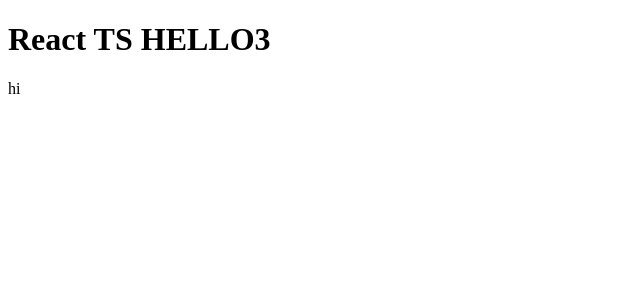
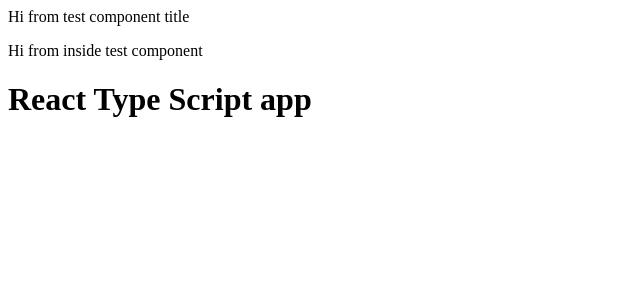
Before and after one commit to maxershov/Max-Ershov-Site, a React app: page / in a window 1280 px wide. Shown: the top 300 px of the page, without its empty margins (0-640 px from the left). Built offline with nearby package versions, Linux system fonts and the light colour scheme; the HTML template or start-up script is replaced by a standard one.

Commit message:
Add ESLint and test component

```diff
--- /dev/null
+++ b/src/components/TestComponent.tsx
@@ -0,0 +1,16 @@
+import * as React from 'react';
+
+export interface TestComponentProps {
+    title?: string
+}
+
+export function TestComponent ({
+    title = "default value",
+}: TestComponentProps){
+    return (
+      <div>
+        {title}
+        <p>Hi from inside test component</p>
+      </div>
+    )
+}
--- a/src/index.tsx
+++ b/src/index.tsx
@@ -1,16 +1,18 @@
-import * as React from 'react';
-import { render } from 'react-dom';
-// import App from './App';
+/* eslint-disable react/prefer-stateless-function */
+import * as React from "react";
+
+import { render } from "react-dom";
+import {TestComponent} from "./components/TestComponent"
 
 class App extends React.Component {
   public render(): React.ReactNode {
     return (
       <div>
-          <h1>React TS HELLO3</h1>
-          <p>hi</p>
+        <TestComponent title="Hi from test component title" />
+        <h1>React Type Script app</h1>
       </div>
     );
   }
 }
 
-render(<App />, document.getElementById('root'));
+render(<App />, document.getElementById("root"));
--- a/tsconfig.json
+++ b/tsconfig.json
@@ -4,7 +4,7 @@
         "sourceMap": true,
         "noImplicitAny": true,
         "module": "commonjs",
-        "target": "es6",
+        "target": "es5",
         "jsx": "react"
     },
     "include": [
--- a/webpack.config.js
+++ b/webpack.config.js
@@ -1,4 +1,6 @@
+// eslint-disable-next-line @typescript-eslint/no-var-requires
 const path = require('path');
+
 module.exports = {
     mode: 'development',
     context: path.resolve(__dirname),
```
Also changed, not shown: package.json (+17 -1 lines), 2 other files (tests, documents, lock files or other folders). Lines whose indentation alone changed are shown as unchanged.
